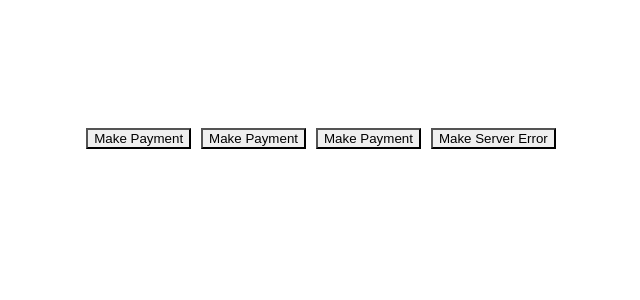
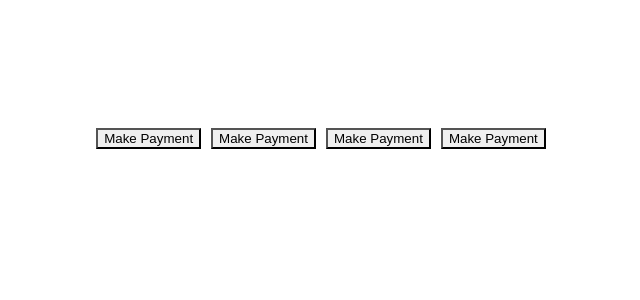
Before and after one commit to shiva-69/coinspaze_assignment, a React (Create React App) app in the folder frontend/: page / in a window 1280 px wide. Shown: the top 300 px of the page, without its empty margins (319-959 px from the left). Built offline with nearby package versions, Linux system fonts and the light colour scheme; the HTML template or start-up script is replaced by a standard one.

Commit message:
changed button text

```diff
--- a/frontend/src/Components/Server Error.jsx
+++ b/frontend/src/Components/Server Error.jsx
@@ -35,7 +35,7 @@ export const Server = () => {
     }
 
     return <>
-        <Button colorScheme='teal' onClick={onOpen}>Make Server Error</Button>
+        <Button colorScheme='teal' onClick={onOpen}>Make Payment</Button>
     <Modal closeOnOverlayClick={false} isOpen={isOpen} onClose={onClose}  scrollBehavior="inside">
     <ModalOverlay />
 
```
